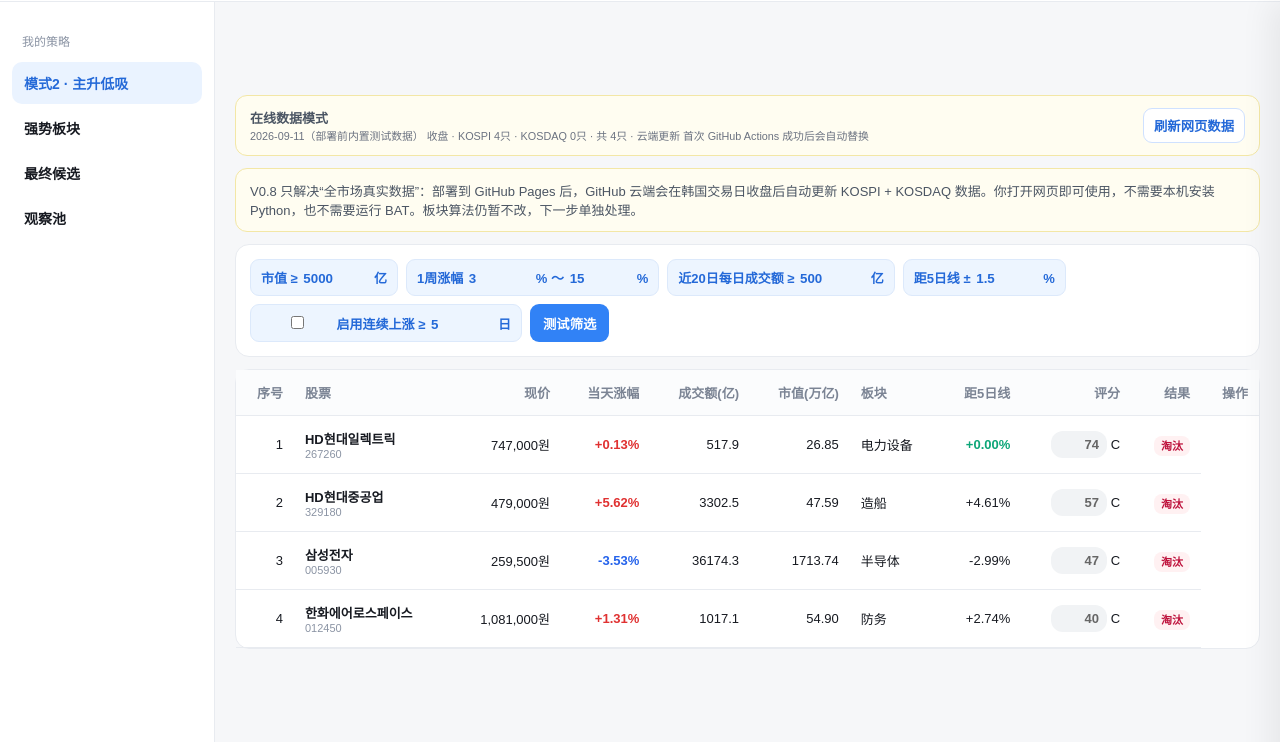
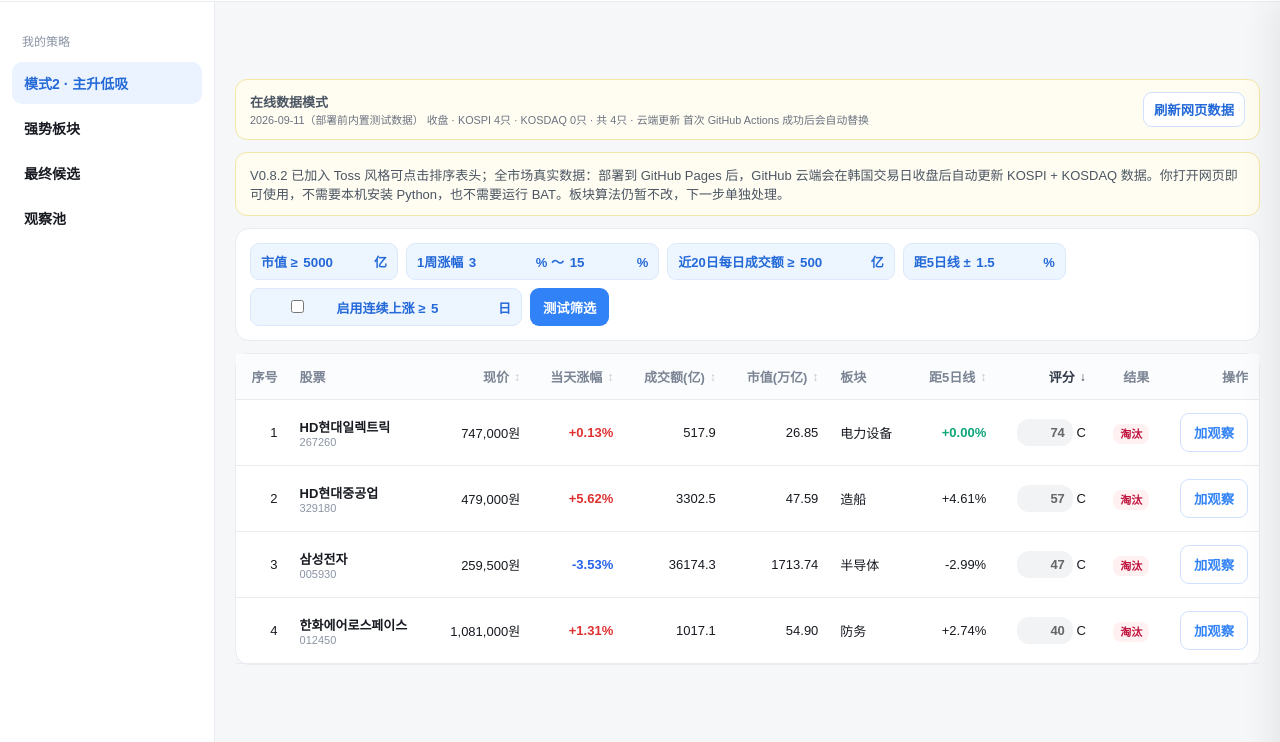
Before and after one commit to Gyn19940404/korea-mode2-screener, a plain HTML site: page index.html in a window 1280 px wide. Shown: the part 59-801 px from the top of the page. Drawn offline with Linux system fonts and the light colour scheme.

Commit message:
Update index.html

```diff
--- a/index.html
+++ b/index.html
@@ -1,6 +1,6 @@
 <!doctype html>
 <html lang="zh-CN"><head><meta charset="utf-8"><meta name="viewport" content="width=device-width,initial-scale=1">
-<title>韩股模式2选股器 V0.8 在线数据版</title>
+<title>韩股模式2选股器 V0.8.2 排序版</title>
 <style>
 body{margin:0;font-family:Arial,"Microsoft YaHei","Noto Sans KR",sans-serif;background:#f6f7f9;color:#171a21}
 header{height:60px;background:#fff;border-bottom:1px solid #e8ebf0;display:flex;align-items:center;padding:0 24px;gap:10px}
@@ -13,6 +13,7 @@
 .notice{padding:12px 14px;margin-bottom:12px;font-size:13px;color:#4b5563;background:#fffdf1;border:1px solid #f3e7a6;border-radius:12px}.data-bar{display:flex;align-items:center;justify-content:space-between;gap:12px}.data-bar small{color:#6b7280}.refresh-btn{background:#fff;color:#2469d8;border:1px solid #cfe1ff;padding:7px 10px}
 table{width:100%;border-collapse:collapse} th,td{padding:13px 11px;border-bottom:1px solid #e8ebf0;font-size:13px;text-align:right} th{color:#7b8494;background:#fbfcfd}
 th:nth-child(2),td:nth-child(2),th:nth-child(7),td:nth-child(7){text-align:left} .nm{font-weight:900} .code{font-size:11px;color:#8b94a4}
+.sort-th{user-select:none;white-space:nowrap;cursor:pointer;transition:color .15s}.sort-th:hover{color:#3b4657}.sort-label{display:inline-flex;align-items:center;gap:5px}.sort-arrow{font-size:12px;color:#c2c8d0;font-weight:900;line-height:1}.sort-th.active{color:#313b49}.sort-th.active .sort-arrow{color:#313b49}
 .up{color:#e03131;font-weight:800} .down{color:#2563eb;font-weight:800} .good{color:#0ca678;font-weight:800}
 .score{display:inline-block;min-width:40px;padding:6px 8px;border-radius:12px;font-weight:900} .A{background:#e9fbf4;color:#087b5b} .B{background:#fff5df;color:#a66100} .C{background:#f1f3f5;color:#666}
 .pass{background:#e9fbf4;color:#087b5b;padding:4px 7px;border-radius:8px;font-size:11px;font-weight:800} .fail{background:#fff1f2;color:#be123c;padding:4px 7px;border-radius:8px;font-size:11px;font-weight:800}
@@ -42,7 +43,7 @@
 .chart-title b{font-size:14px}.chart-title span{font-size:11px;color:#7b8494}
 .chart-box canvas{width:100%;height:320px;border:0;border-radius:0}
 </style></head>
-<body><header><div class="logo">韩股模式2选股器</div><span class="ver">V0.8 在线数据版</span><div style="margin-left:auto;color:#7b8494;font-size:12px">数据日期：2026-09-11 收盘</div></header>
+<body><header><div class="logo">韩股模式2选股器</div><span class="ver">V0.8.2 排序版</span><div style="margin-left:auto;color:#7b8494;font-size:12px">数据日期：2026-09-11 收盘</div></header>
 <div class="layout">
 <aside class="sidebar">
   <div class="side-label">我的策略</div>
@@ -62,7 +63,7 @@
     <button class="refresh-btn" onclick="location.reload()">刷新网页数据</button>
   </div>
 </div>
-<div class="notice">V0.8 只解决“全市场真实数据”：部署到 GitHub Pages 后，GitHub 云端会在韩国交易日收盘后自动更新 KOSPI + KOSDAQ 数据。你打开网页即可使用，不需要本机安装 Python，也不需要运行 BAT。板块算法仍暂不改，下一步单独处理。</div>
+<div class="notice">V0.8.2 已加入 Toss 风格可点击排序表头；全市场真实数据：部署到 GitHub Pages 后，GitHub 云端会在韩国交易日收盘后自动更新 KOSPI + KOSDAQ 数据。你打开网页即可使用，不需要本机安装 Python，也不需要运行 BAT。板块算法仍暂不改，下一步单独处理。</div>
 <div class="card filters">
 <div class="f">市值 ≥ <input id="cap" type="number" value="5000"> 亿</div>
 <div class="f">1周涨幅 <input id="wmin" type="number" value="3">% ～ <input id="wmax" type="number" value="15">%</div>
@@ -72,7 +73,7 @@
 <button onclick="render()">测试筛选</button>
 </div>
 <div class="card"><table>
-<thead><tr><th>序号</th><th>股票</th><th>现价</th><th>当天涨幅</th><th>成交额(亿)</th><th>市值(万亿)</th><th>板块</th><th>距5日线</th><th>评分</th><th>结果</th><th>操作</th></tr></thead>
+<thead><tr><th>序号</th><th>股票</th><th class="sort-th" data-view="mode2" data-key="price" onclick="setSort('mode2','price')"><span class="sort-label">现价 <span class="sort-arrow">↕</span></span></th><th class="sort-th" data-view="mode2" data-key="daychg" onclick="setSort('mode2','daychg')"><span class="sort-label">当天涨幅 <span class="sort-arrow">↕</span></span></th><th class="sort-th" data-view="mode2" data-key="turnover" onclick="setSort('mode2','turnover')"><span class="sort-label">成交额(亿) <span class="sort-arrow">↕</span></span></th><th class="sort-th" data-view="mode2" data-key="marketCapTrillion" onclick="setSort('mode2','marketCapTrillion')"><span class="sort-label">市值(万亿) <span class="sort-arrow">↕</span></span></th><th>板块</th><th class="sort-th" data-view="mode2" data-key="dist" onclick="setSort('mode2','dist')"><span class="sort-label">距5日线 <span class="sort-arrow">↕</span></span></th><th class="sort-th active" data-view="mode2" data-key="score" onclick="setSort('mode2','score')"><span class="sort-label">评分 <span class="sort-arrow">↓</span></span></th><th>结果</th><th>操作</th></tr></thead>
 <tbody id="tb"></tbody></table></div>
 </section>
 <section id="panel-sectors" class="side-panel">
@@ -82,13 +83,13 @@
 <section id="panel-final" class="side-panel">
   <div class="notice">这里展示通过模式2筛选的最终候选；可按板块联动过滤。</div>
   <div class="card"><table>
-  <thead><tr><th>序号</th><th>股票</th><th>现价</th><th>当天涨幅</th><th>成交额(亿)</th><th>市值(万亿)</th><th>板块</th><th>距5日线</th><th>评分</th><th>操作</th></tr></thead>
+  <thead><tr><th>序号</th><th>股票</th><th class="sort-th" data-view="final" data-key="price" onclick="setSort('final','price')"><span class="sort-label">现价 <span class="sort-arrow">↕</span></span></th><th class="sort-th" data-view="final" data-key="daychg" onclick="setSort('final','daychg')"><span class="sort-label">当天涨幅 <span class="sort-arrow">↕</span></span></th><th class="sort-th" data-view="final" data-key="turnover" onclick="setSort('final','turnover')"><span class="sort-label">成交额(亿) <span class="sort-arrow">↕</span></span></th><th class="sort-th" data-view="final" data-key="marketCapTrillion" onclick="setSort('final','marketCapTrillion')"><span class="sort-label">市值(万亿) <span class="sort-arrow">↕</span></span></th><th>板块</th><th class="sort-th" data-view="final" data-key="dist" onclick="setSort('final','dist')"><span class="sort-label">距5日线 <span class="sort-arrow">↕</span></span></th><th class="sort-th active" data-view="final" data-key="score" onclick="setSort('final','score')"><span class="sort-label">评分 <span class="sort-arrow">↓</span></span></th><th>操作</th></tr></thead>
   <tbody id="finalTb"></tbody></table></div>
 </section>
 <section id="panel-watch" class="side-panel">
   <div class="notice">观察池保存在当前浏览器，本机无需登录。点击“移出”即可删除。</div>
   <div class="card"><table>
-  <thead><tr><th>序号</th><th>股票</th><th>现价</th><th>当天涨幅</th><th>成交额(亿)</th><th>市值(万亿)</th><th>板块</th><th>距5日线</th><th>评分</th><th>操作</th></tr></thead>
+  <thead><tr><th>序号</th><th>股票</th><th class="sort-th" data-view="watch" data-key="price" onclick="setSort('watch','price')"><span class="sort-label">现价 <span class="sort-arrow">↕</span></span></th><th class="sort-th" data-view="watch" data-key="daychg" onclick="setSort('watch','daychg')"><span class="sort-label">当天涨幅 <span class="sort-arrow">↕</span></span></th><th class="sort-th" data-view="watch" data-key="turnover" onclick="setSort('watch','turnover')"><span class="sort-label">成交额(亿) <span class="sort-arrow">↕</span></span></th><th class="sort-th" data-view="watch" data-key="marketCapTrillion" onclick="setSort('watch','marketCapTrillion')"><span class="sort-label">市值(万亿) <span class="sort-arrow">↕</span></span></th><th>板块</th><th class="sort-th" data-view="watch" data-key="dist" onclick="setSort('watch','dist')"><span class="sort-label">距5日线 <span class="sort-arrow">↕</span></span></th><th class="sort-th active" data-view="watch" data-key="score" onclick="setSort('watch','score')"><span class="sort-label">评分 <span class="sort-arrow">↓</span></span></th><th>操作</th></tr></thead>
   <tbody id="watchTb"></tbody></table></div>
 </section>
 </main></div>
@@ -149,10 +150,43 @@
  if(streakOn.checked) ok=ok&&s.streak>=+streak.value;
  return ok;
 }
+const sortState={
+  mode2:{key:"score",dir:"desc"},
+  final:{key:"score",dir:"desc"},
+  watch:{key:"score",dir:"desc"}
+};
+function sortedRows(rows,view){
+  const st=sortState[view]||{key:"score",dir:"desc"};
+  const mul=st.dir==="asc"?1:-1;
+  return [...rows].sort((a,b)=>{
+    let av=a[st.key],bv=b[st.key];
+    if(av==null) av=-Infinity;if(bv==null) bv=-Infinity;
+    if(typeof av==="string") return av.localeCompare(bv,"ko")*mul;
+    return (av-bv)*mul;
+  });
+}
+function updateSortHeaders(view){
+  document.querySelectorAll(`th.sort-th[data-view="${view}"]`).forEach(th=>{
+    const active=th.dataset.key===sortState[view].key;
+    th.classList.toggle("active",active);
+    const a=th.querySelector(".sort-arrow");
+    if(a) a.textContent=active?(sortState[view].dir==="desc"?"↓":"↑"):"↕";
+  });
+}
+function setSort(view,key){
+  const st=sortState[view];
+  if(st.key===key) st.dir=st.dir==="desc"?"asc":"desc";
+  else {st.key=key;st.dir="desc";}
+  updateSortHeaders(view);
+  if(view==="mode2") render();
+  if(view==="final") renderFinal();
+  if(view==="watch") renderWatch();
+}
 function render(){
- let rows=[...stocks].sort((a,b)=>b.score-a.score);tb.innerHTML="";
+ let rows=sortedRows(stocks,"mode2");tb.innerHTML="";
+ updateSortHeaders("mode2");
  rows.forEach((s,i)=>{let tr=document.createElement("tr");tr.style.cursor="pointer";tr.onclick=()=>detail(s.code);
- tr.innerHTML=`<td>${i+1}</td><td><div class="nm">${s.name}</div><div class="code">${s.code}</div></td><td>${fmt(s.price)}원</td><td class="${s.daychg>=0?'up':'down'}">${s.daychg>=0?'+':''}${s.daychg.toFixed(2)}%</td><td>${s.turnover.toFixed(1)}</td><td>${s.marketCapTrillion.toFixed(2)}</td><td>${s.sector}</td><td class="${Math.abs(s.dist)<=1.5?'good':''}">${s.dist>=0?'+':''}${s.dist.toFixed(2)}%</td><td><span class="score ${s.grade}">${s.score}</span> ${s.grade}</td><td><span class="${passes(s)?'pass':'fail'}">${passes(s)?'通过':'淘汰'}</span></td>`;
+ tr.innerHTML=`<td>${i+1}</td><td><div class="nm">${s.name}</div><div class="code">${s.code}</div></td><td>${fmt(s.price)}원</td><td class="${s.daychg>=0?'up':'down'}">${s.daychg>=0?'+':''}${s.daychg.toFixed(2)}%</td><td>${s.turnover.toFixed(1)}</td><td>${s.marketCapTrillion.toFixed(2)}</td><td>${s.sector}</td><td class="${Math.abs(s.dist)<=1.5?'good':''}">${s.dist>=0?'+':''}${s.dist.toFixed(2)}%</td><td><span class="score ${s.grade}">${s.score}</span> ${s.grade}</td><td><span class="${passes(s)?'pass':'fail'}">${passes(s)?'通过':'淘汰'}</span></td><td><button class="watch-btn" onclick="event.stopPropagation();toggleWatch('${s.code}')">${isWatched(s.code)?'已观察':'加观察'}</button></td>`;
  tb.appendChild(tr)})
 }
 function detail(code){
@@ -260,10 +294,11 @@
   });
 }
 function finalRows(){
-  return stocks.filter(s=>passes(s) && (!activeSector||s.sector===activeSector)).sort((a,b)=>b.score-a.score)
+  return stocks.filter(s=>passes(s) && (!activeSector||s.sector===activeSector))
 }
 function renderFinal(){
-  let rows=finalRows(); finalTb.innerHTML="";
+  let rows=sortedRows(finalRows(),"final"); finalTb.innerHTML="";
+  updateSortHeaders("final");
   rows.forEach((s,i)=>{let tr=document.createElement("tr");tr.style.cursor="pointer";tr.onclick=()=>detail(s.code);
     tr.innerHTML=`<td>${i+1}</td><td><div class="nm">${s.name}</div><div class="code">${s.code}</div></td><td>${fmt(s.price)}원</td><td class="${s.daychg>=0?'up':'down'}">${s.daychg>=0?'+':''}${s.daychg.toFixed(2)}%</td><td>${s.turnover.toFixed(1)}</td><td>${s.marketCapTrillion.toFixed(2)}</td><td>${s.sector}</td><td class="good">${s.dist>=0?'+':''}${s.dist.toFixed(2)}%</td><td><span class="score ${s.grade}">${s.score}</span> ${s.grade}</td><td><button class="watch-btn" onclick="event.stopPropagation();toggleWatch('${s.code}')">${isWatched(s.code)?'已观察':'加观察'}</button></td>`;
     finalTb.appendChild(tr)
@@ -271,7 +306,8 @@
   if(activeSector && rows.length===0) finalTb.innerHTML=`<tr><td colspan="10" style="text-align:center;color:#7b8494">当前条件下 ${activeSector} 暂无通过候选</td></tr>`;
 }
 function renderWatch(){
-  let ids=getWatch(), rows=stocks.filter(s=>ids.includes(s.code)).sort((a,b)=>b.score-a.score);watchTb.innerHTML="";
+  let ids=getWatch(), rows=sortedRows(stocks.filter(s=>ids.includes(s.code)),"watch");watchTb.innerHTML="";
+  updateSortHeaders("watch");
   rows.forEach((s,i)=>{let tr=document.createElement("tr");tr.style.cursor="pointer";tr.onclick=()=>detail(s.code);
     tr.innerHTML=`<td>${i+1}</td><td><div class="nm">${s.name}</div><div class="code">${s.code}</div></td><td>${fmt(s.price)}원</td><td class="${s.daychg>=0?'up':'down'}">${s.daychg>=0?'+':''}${s.daychg.toFixed(2)}%</td><td>${s.turnover.toFixed(1)}</td><td>${s.marketCapTrillion.toFixed(2)}</td><td>${s.sector}</td><td>${s.dist>=0?'+':''}${s.dist.toFixed(2)}%</td><td><span class="score ${s.grade}">${s.score}</span> ${s.grade}</td><td><button class="watch-btn" onclick="event.stopPropagation();toggleWatch('${s.code}')">移出</button></td>`;
     watchTb.appendChild(tr)
```
